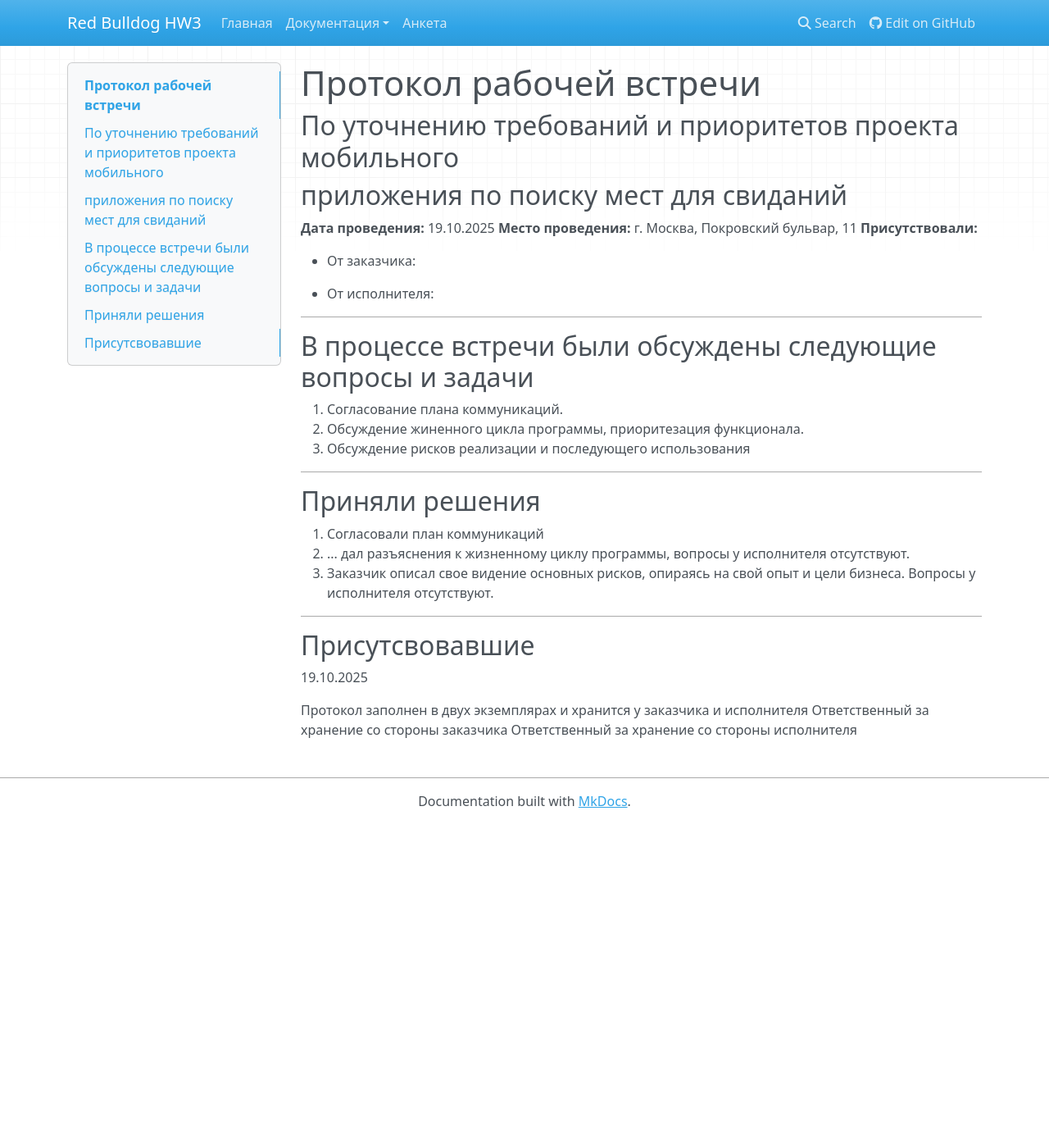
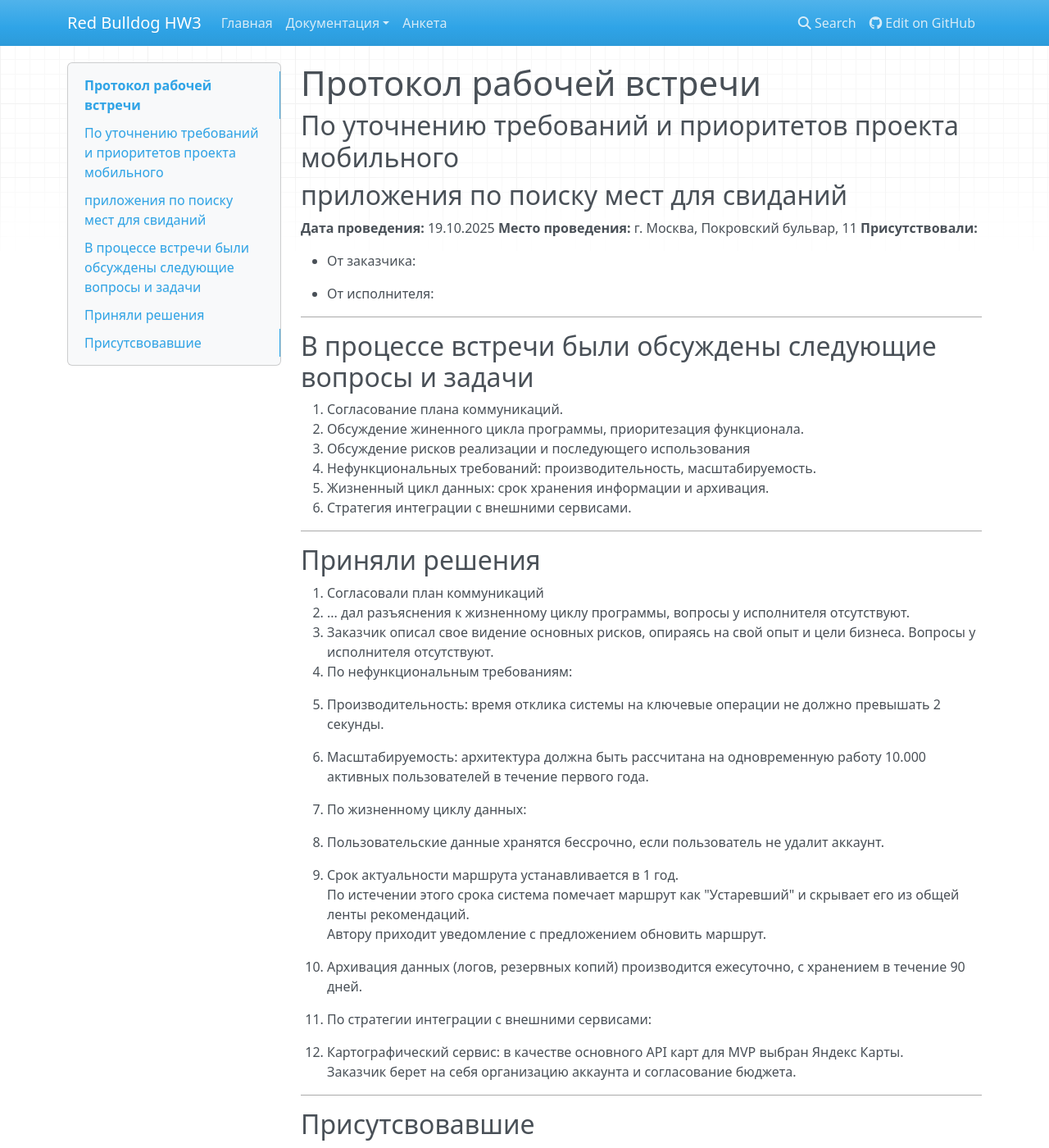
Before and after one commit to exectly7/hw3-groudyna, an MkDocs documentation site: the page built from files/content/interview-protocol.md, in a window 1280 px wide and 1400 px high. Shown: the whole window at 82% size. Built offline with MkDocs 1.6.1, drawn with Linux system fonts in a browser that asks for light colours; nearby versions of some CDN libraries.

Commit message:
new: content in communication-plan, interview-protocol and interview-questions (#17)
* new: content in communication-plan, interview-protocol and interview-questions

* refactor: .md style

* refactor: .md style

---------

Co-authored-by: Ivan Burov <iburov7@icloud.com>

```diff
--- a/files/content/interview-protocol.md
+++ b/files/content/interview-protocol.md
@@ -19,6 +19,9 @@
 1. Согласование плана коммуникаций.
 2. Обсуждение жиненного цикла программы, приоритезация функционала.
 3. Обсуждение рисков реализации и последующего использования
+4. Нефункциональных требований: производительность, масштабируемость.
+5. Жизненный цикл данных: срок хранения информации и архивация.
+6. Стратегия интеграции с внешними сервисами.
 
 ---
 
@@ -27,7 +30,27 @@
 1. Согласовали план коммуникаций
 2. ... дал разъяснения к жизненному циклу программы, вопросы у исполнителя отсутствуют.
 3. Заказчик описал свое видение основных рисков, опираясь на свой опыт и цели бизнеса. Вопросы у исполнителя отсутствуют.
+4. По нефункциональным требованиям:
 
+   - Производительность: время отклика системы на ключевые операции не должно превышать 2 секунды.
+
+   - Масштабируемость: архитектура должна быть рассчитана на одновременную работу 10.000
+   активных пользователей в течение первого года.
+
+5. По жизненному циклу данных:
+
+   - Пользовательские данные хранятся бессрочно, если пользователь не удалит аккаунт.
+
+   - Срок актуальности маршрута устанавливается в 1 год.
+   По истечении этого срока система помечает маршрут как "Устаревший" и скрывает его из общей ленты рекомендаций.
+   Автору приходит уведомление с предложением обновить маршрут.
+
+   - Архивация данных (логов, резервных копий) производится ежесуточно, с хранением в течение 90 дней.
+
+6. По стратегии интеграции с внешними сервисами:
+
+   - Картографический сервис: в качестве основного API карт для MVP выбран Яндекс Карты.
+     Заказчик берет на себя организацию аккаунта и согласование бюджета.
 ---
 
 ## Присутсвовавшие
```
Also changed, not shown: files/content/communication-plan.md (+1 -1 lines), files/content/interview-questions.md (+8 -0 lines).
